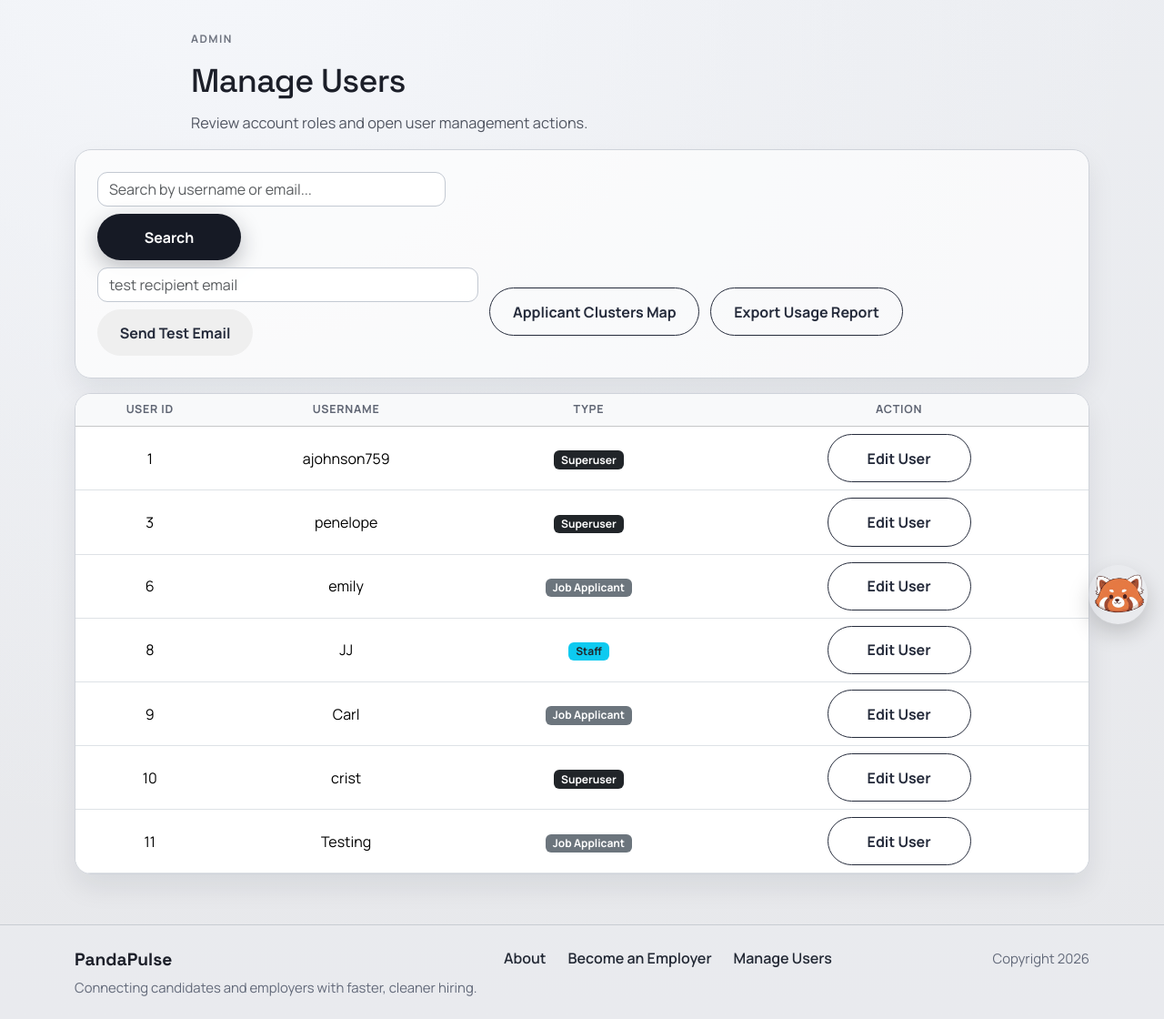
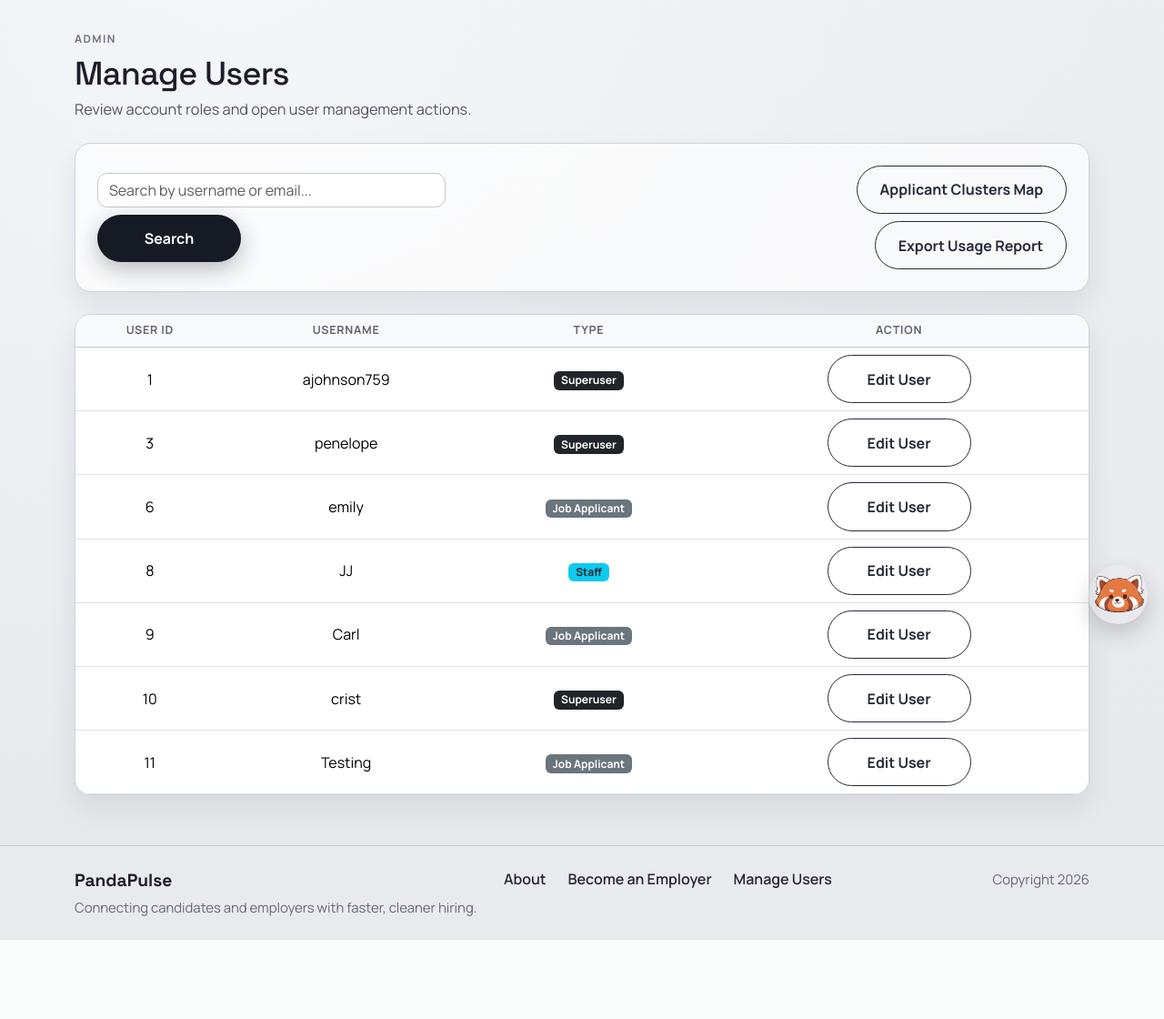
Before and after one commit to Runningbird20/Project-2, a Django app: page /accounts/manage_users/ in a window 1280 px wide. Shown: the part 90-1210 px from the top of the page at 91% size. After the commit the page ends 1123 px from the top, so only its background shows below. Run offline with Django 5.2, Linux system fonts and the light colour scheme; a user stored in the database is signed in; data comes from the database, SQL or seed files in the repository; both versions use the stored data as it was after the commit; some libraries are stand-ins or nearby versions.

Commit message:
small cosmetic changes

```diff
--- a/accounts/templates/accounts/manage_users.html
+++ b/accounts/templates/accounts/manage_users.html
@@ -2,13 +2,13 @@
 {% block content %}
 <section class="page-shell">
   <div class="container">
-    <div class="page-intro text-start mb-3">
-      <p class="page-kicker">Admin</p>
-      <h1 class="page-title page-title-sm">Manage Users</h1>
-      <p class="page-copy mb-0">Review account roles and open user management actions.</p>
+    <div class="mb-4">
+        <p class="page-kicker mb-2">Admin</p>
+        <h1 class="page-title page-title-sm mb-1">Manage Users</h1>
+        <p class="page-copy mb-0">Review account roles and open user management actions.</p>
     </div>
 
-    <div class="surface-card mb-3">
+    <div class="surface-card mb-4">
       <div class="d-flex justify-content-between align-items-center flex-wrap gap-2">
         <form method="GET" action="{% url 'accounts.manage_users' %}" class="d-flex gap-2 flex-wrap">
           <input type="text" name="search" class="form-control" placeholder="Search by username or email..." value="{{ template_data.search_query }}">
@@ -18,19 +18,7 @@
           {% endif %}
         </form>
         {% if user.is_staff %}
-          <div class="form-actions">
-            <form method="post" action="{% url 'accounts.send_test_email' %}" class="d-flex gap-2 flex-wrap">
-              {% csrf_token %}
-              <input
-                type="email"
-                name="test_email_to"
-                class="form-control"
-                placeholder="test recipient email"
-                required
-                style="min-width: 240px;"
-              >
-              <button type="submit" class="secondary-btn border-0">Send Test Email</button>
-            </form>
+          <div class="d-flex flex-column align-items-end gap-2 ms-auto">
             <a href="{% url 'accounts.applicant_clusters_map' %}" class="secondary-btn">Applicant Clusters Map</a>
             <a href="{% url 'accounts.export_usage_report' %}" class="secondary-btn">Export Usage Report</a>
           </div>
```
Also changed, not shown: db.sqlite3.
